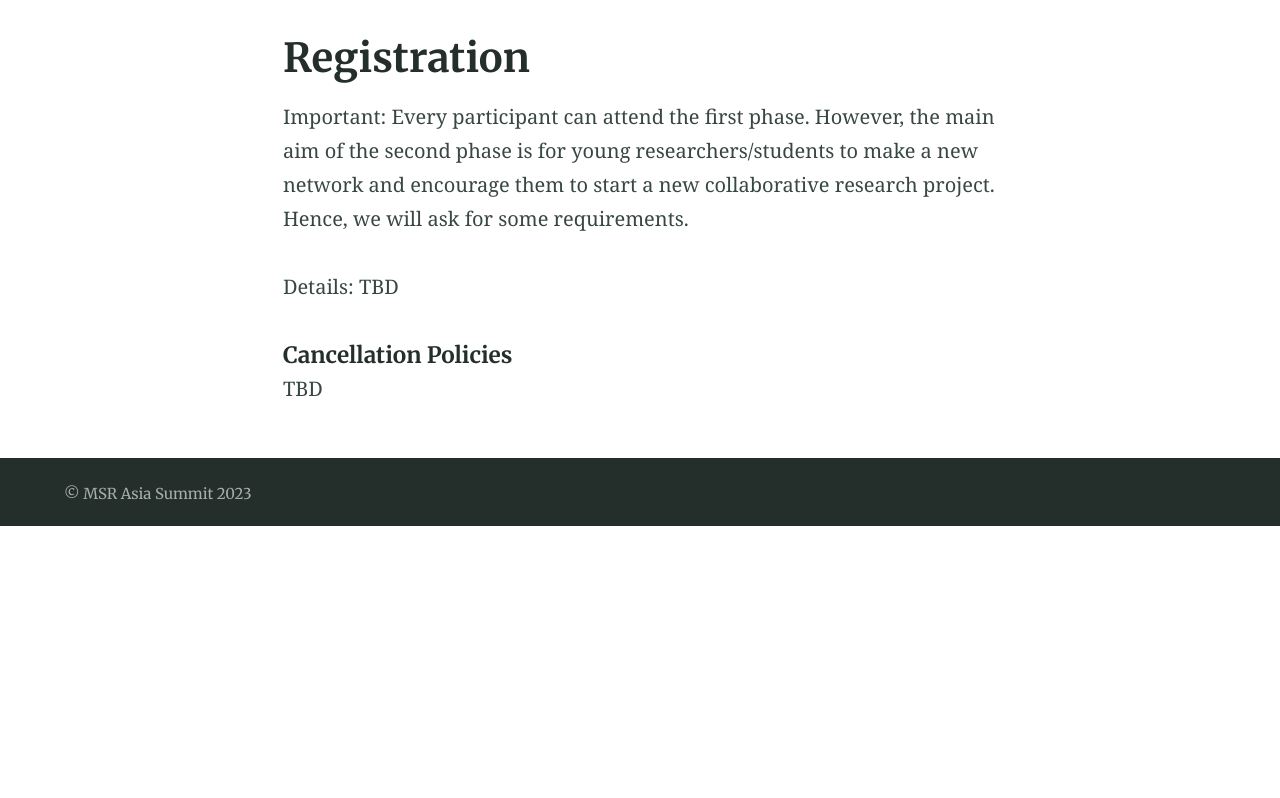
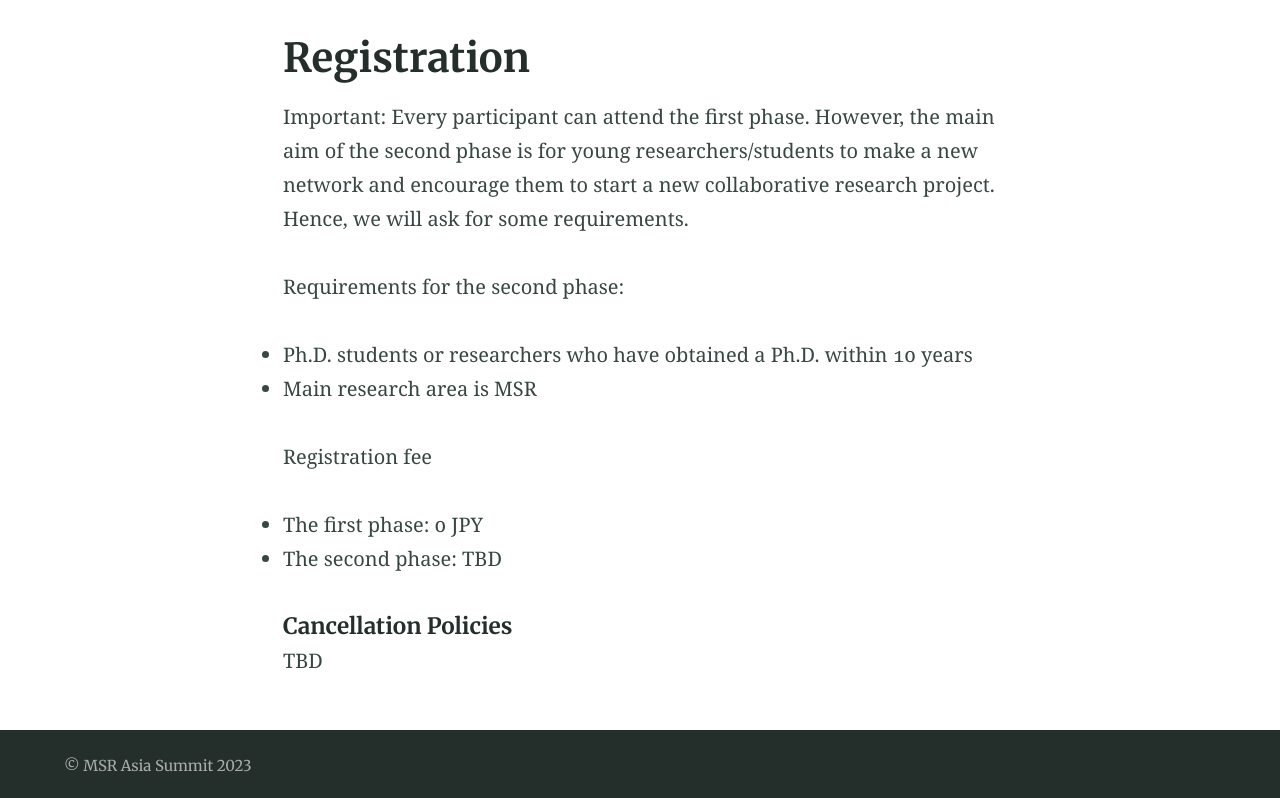
Before and after one commit to msr-asia-summit/msr-asia-summit.github.io, a Jekyll site: the page built from registration.md, in a window 1280 px wide and 900 px high, scrolled down 607 px, cut to the strip 102-900 px from the top of the window. Built offline with Jekyll 4.4.1, drawn with Linux system fonts in a browser that asks for light colours; before the commit the page ends 1235 px from its top, so only the background shows below that.

Commit message:
add registration

```diff
--- a/registration.md
+++ b/registration.md
@@ -9,8 +9,14 @@ excerpt: "A demo of Markdown and HTML includes"
 
 Important: Every participant can attend the first phase. However, the main aim of the second phase is for young researchers/students to make a new network and encourage them to start a new collaborative research project. Hence, we will ask for some requirements.
 
-Details: TBD
+Requirements for the second phase:
+- Ph.D. students or researchers who have obtained a Ph.D. within 10 years
+- Main research area is MSR
 
+
+Registration fee
+- The first phase: 0 JPY
+- The second phase: TBD
 
 ##### Cancellation Policies
 
```
